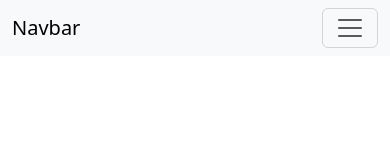
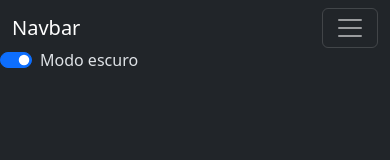
Before and after one commit to HenriqueMachado046/henriquemachado046.github.io, a plain HTML site: page index.html in a window 390 px wide. Drawn offline with nearby package versions, Linux system fonts and the light colour scheme.

Commit message:
Criado o botão de toggle do modo escuro.

```diff
--- a/index.html
+++ b/index.html
@@ -1,5 +1,5 @@
 <!DOCTYPE html>
-<html lang="">
+<html lang="pt-br" data-bs-theme="">
   <head>
     <meta charset="utf-8">
     <title>Bem vindo</title>
@@ -8,7 +8,7 @@
   </head>
   <body>
     <header>
-      <nav class="navbar navbar-expand-lg navbar-light bg-light">
+      <nav class="navbar navbar-expand-lg">
         <div class="container-fluid">
           <a class="navbar-brand" href="index.html">Navbar</a>
           <button class="navbar-toggler" type="button" data-bs-toggle="collapse" data-bs-target="#navbarSupportedContent" aria-controls="navbarSupportedContent" aria-expanded="false" aria-label="Toggle navigation">
@@ -36,8 +36,15 @@
             </ul>
           </div>
         </div>
+        <div class="form-check form-switch">
+          <input class="form-check-input" type="checkbox" id="darkModeSwitch" checked>
+          <label class="form-check-label" for="darkModeSwitch">Modo escuro</label>
+      </div>
       </nav>
     </header>
 
+    <div></div>
+
+    <script src="js/script-home.js"></script>
   </body>
 </html>
--- /dev/null
+++ b/js/script-home.js
@@ -0,0 +1,25 @@
+document.addEventListener('DOMContentLoaded', () => {
+    const htmlElement = document.documentElement;
+    const switchElement = document.getElementById('darkModeSwitch');
+
+    if (!switchElement) {
+        console.warn("Elemento de alternância de modo escuro não encontrado.");
+        return;
+    }
+
+    // Define o tema padrão como 'dark' se não houver configuração no localStorage
+    const currentTheme = localStorage.getItem('bsTheme') || 'dark';
+    htmlElement.setAttribute('data-bs-theme', currentTheme);
+    switchElement.checked = currentTheme === 'dark';
+
+    // Adiciona o evento de mudança ao switch para alternar o tema
+    switchElement.addEventListener('change', function () {
+        if (this.checked) {
+            htmlElement.setAttribute('data-bs-theme', 'dark');
+            localStorage.setItem('bsTheme', 'dark');
+        } else {
+            htmlElement.setAttribute('data-bs-theme', 'light');
+            localStorage.setItem('bsTheme', 'light');
+        }
+    });
+});
```
